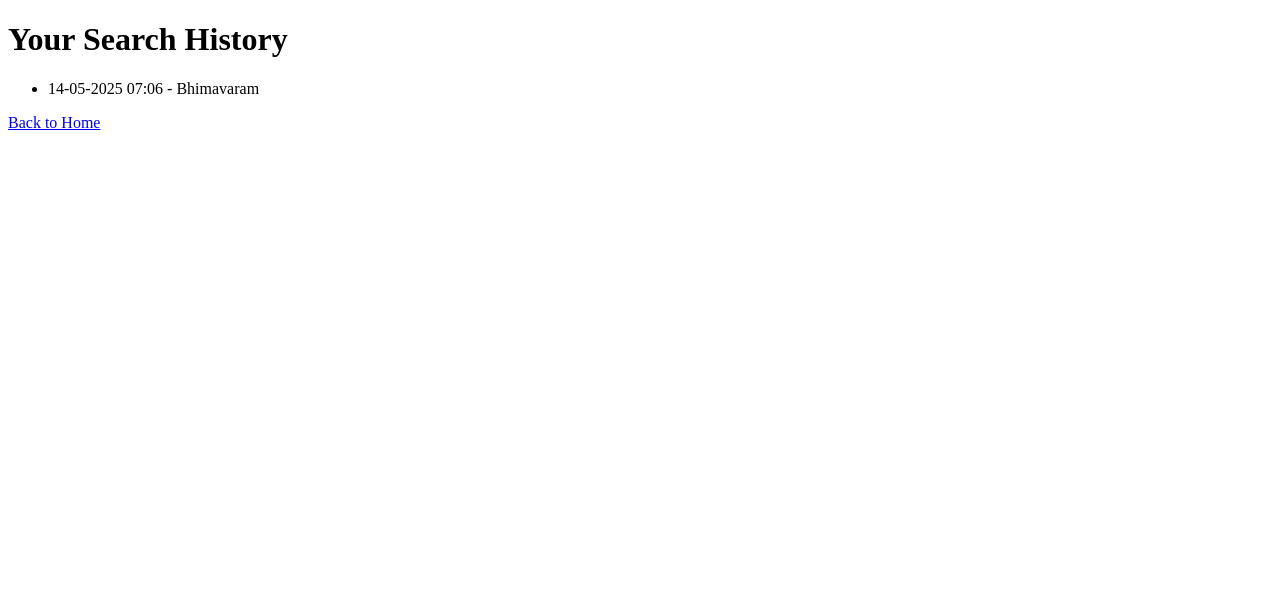
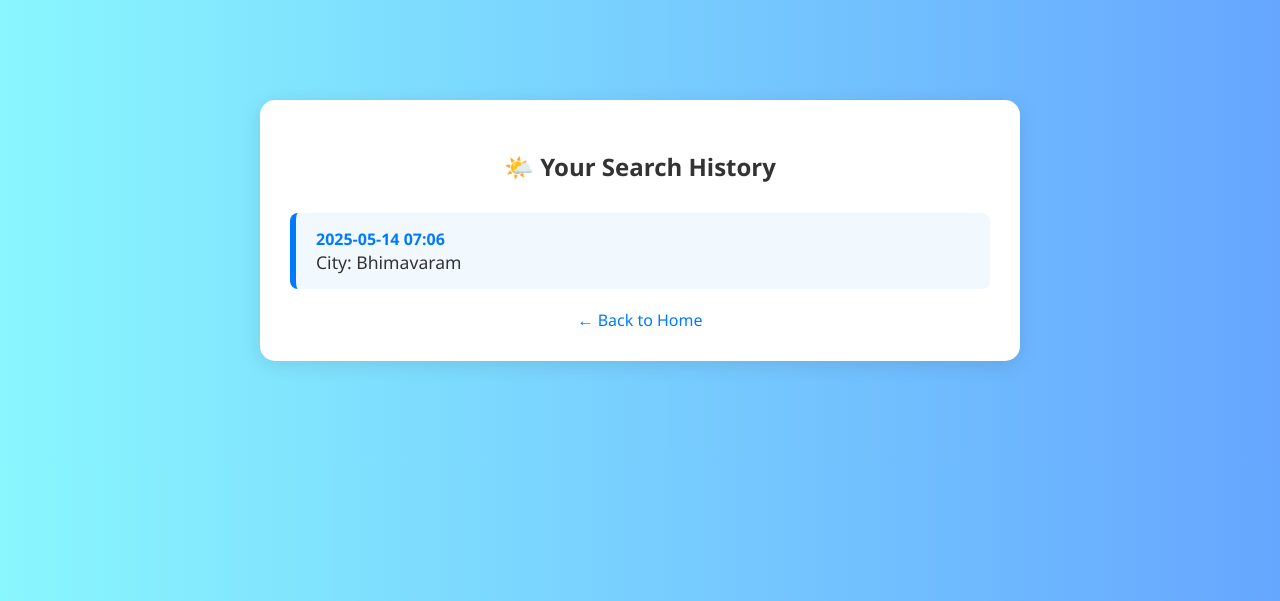
Before and after one commit to Rishitha-2106/weather_project, a Django app: template weather_app/templates/weather_app/search_history.html in a window 1280 px wide. Shown: the top 601 px of the page. Run offline with Django 5.2, Linux system fonts and the light colour scheme; the template is opened without the code that fills it: values that come from a table or form of the project are taken from there, others are empty; data comes from the database, SQL or seed files in the repository.

Commit message:
updated search history html page

```diff
--- a/weather_app/templates/weather_app/search_history.html
+++ b/weather_app/templates/weather_app/search_history.html
@@ -3,18 +3,76 @@
 <head>
     <meta charset="UTF-8">
     <title>Search History</title>
+    {% load static %}
+    <link rel="stylesheet" href="{% static 'styles.css' %}">
+    <style>
+        body {
+            background: linear-gradient(to right, #89f7fe, #66a6ff); /* sky blue gradient */
+            font-family: 'Segoe UI', sans-serif;
+            margin: 0;
+            padding: 0;
+        }
+        .container {
+            max-width: 700px;
+            margin: 100px auto;
+            background: white;
+            padding: 30px;
+            border-radius: 15px;
+            box-shadow: 0 4px 20px rgba(0,0,0,0.1);
+        }
+        h2 {
+            text-align: center;
+            margin-bottom: 30px;
+            color: #333;
+        }
+        .history-item {
+            background: #f1f9ff;
+            margin-bottom: 15px;
+            padding: 15px 20px;
+            border-left: 6px solid #007BFF;
+            border-radius: 8px;
+            transition: all 0.3s ease;
+        }
+        .history-item:hover {
+            background: #e1f0ff;
+            transform: scale(1.02);
+        }
+        .date {
+            font-weight: bold;
+            color: #007BFF;
+        }
+        .city {
+            font-size: 1.1em;
+            color: #333;
+        }
+        .back-link {
+            display: block;
+            text-align: center;
+            margin-top: 20px;
+            color: #007BFF;
+            text-decoration: none;
+        }
+        .back-link:hover {
+            text-decoration: underline;
+        }
+    </style>
 </head>
 <body>
-    <h1>Your Search History</h1>
-    {% if history %}
-        <ul>
+
+    <div class="container">
+        <h2>🌤️ Your Search History</h2>
+        {% if history %}
             {% for entry in history %}
-                <li>{{ entry.searched_at|date:"d-m-Y H:i" }} - {{ entry.city }}</li>
+                <div class="history-item">
+                    <div class="date">{{ entry.searched_at|date:"Y-m-d H:i" }}</div>
+                    <div class="city">City: {{ entry.city }}</div>
+                </div>
             {% endfor %}
-        </ul>
-    {% else %}
-        <p>No searches found.</p>
-    {% endif %}
-    <a href="{% url 'home' %}">Back to Home</a>
+        {% else %}
+            <p style="text-align: center; color: #555;">No search history found.</p>
+        {% endif %}
+        <a href="{% url 'home' %}" class="back-link">← Back to Home</a>
+    </div>
+
 </body>
 </html>
```
